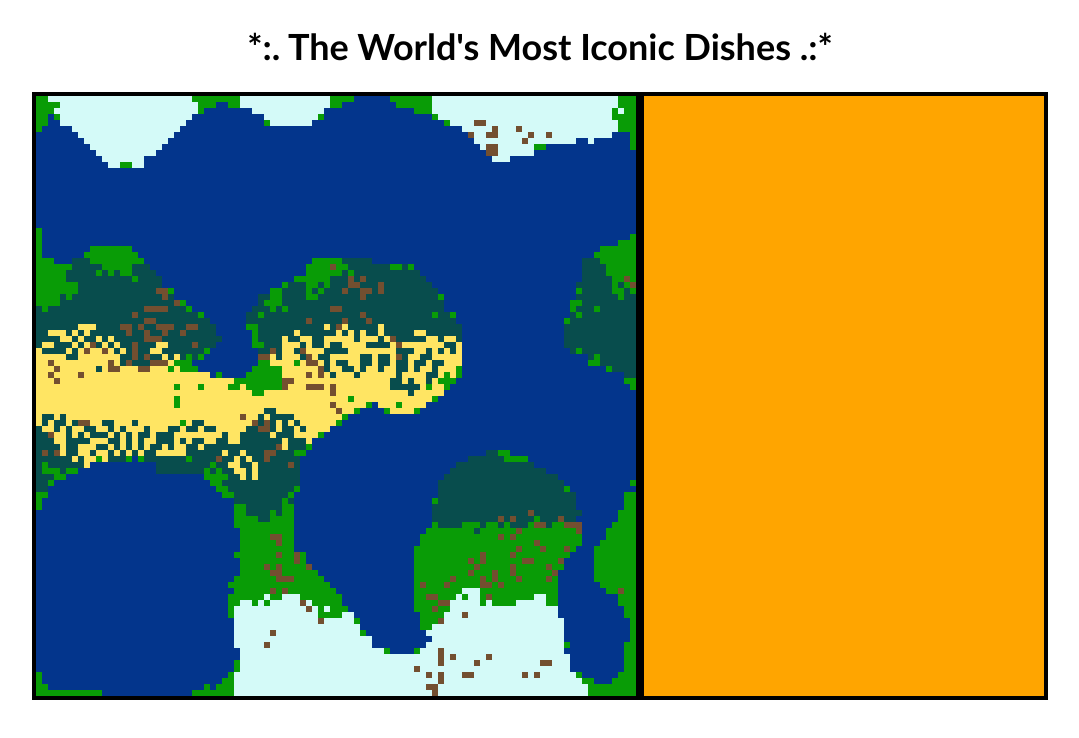
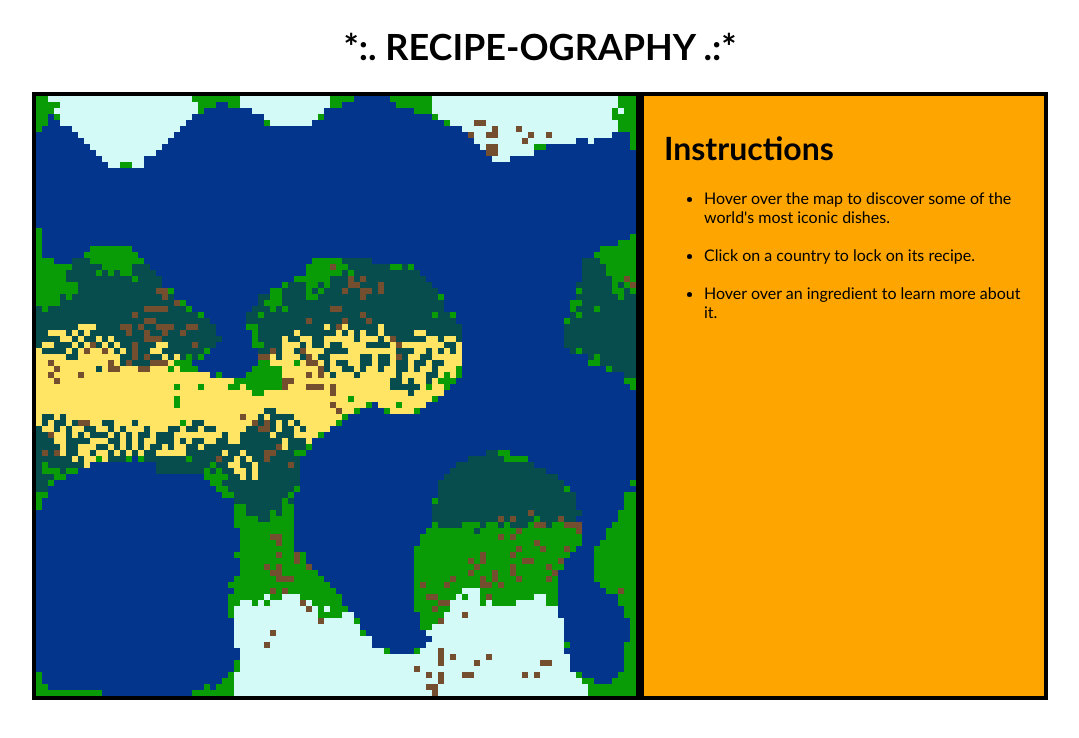
Before and after one commit to Pyrofoux/Recipe-ography, a plain HTML site: page webviewer/index.html in a window 1280 px wide. Shown: the whole page, without its empty margins (100-1179 px from the left). Drawn offline with Linux system fonts and the light colour scheme.

Commit message:
Added instructions on startup

```diff
--- a/webviewer/index.html
+++ b/webviewer/index.html
@@ -8,7 +8,7 @@
   </head>
   <body>
 
-    <h1 id="title_page">*:. The World's Most Iconic Dishes .:*</h1>
+    <h1 id="title_page">*:. RECIPE-OGRAPHY .:*</h1>
   <span id="wrapper">
   	<canvas id="cvs"></canvas>
     <div id="sidebar">
@@ -24,6 +24,15 @@
         <b>Instructions: </b><br/>
         <ol id="steps_list"></ol>
       </span>
+
+      <span id="startup_instructions">
+        <h1>Instructions</h1>
+        <ul>
+          <li>Hover over the map to discover some of the world's most iconic dishes.</li><br/>
+          <li>Click on a country to lock on its recipe.</li><br/>
+          <li>Hover over an ingredient to learn more about it.</li><br/>
+        </ul>
+      </span>
     </div>
   </span>
 
--- a/webviewer/script.js
+++ b/webviewer/script.js
@@ -200,6 +200,7 @@ function mapHover(e)
 function displayCountryInfo(cultureId)
 {
   get("sidebar_content").style.display = "inline-block";
+  get("startup_instructions").style.display = "none";
 
   recipe = world_data.recipes[cultureId];
 
@@ -228,6 +229,7 @@ function displayCountryInfo(cultureId)
 function clearCountryInfo()
 {
   get("sidebar_content").style.display = "none";
+  get("startup_instructions").style.display = "inline-block";
 }
 
 function add_tooltip(sentence)
```
